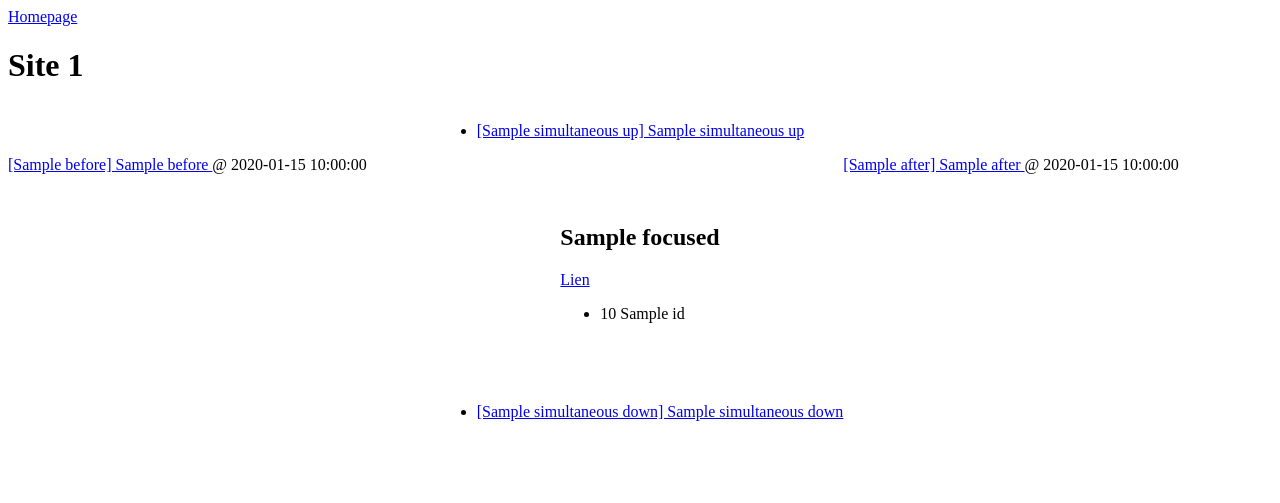
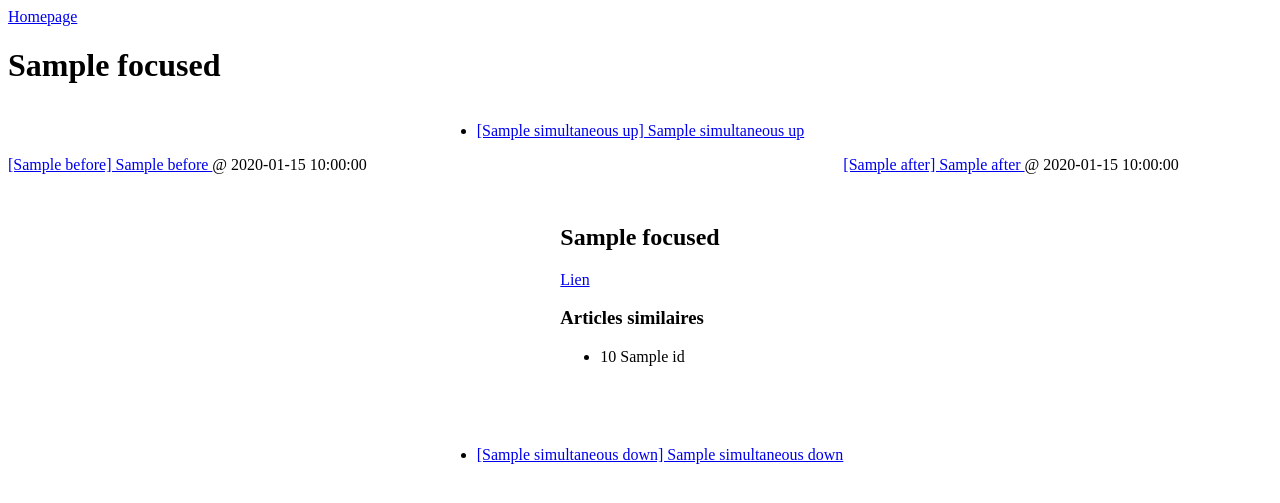
Before and after one commit to jherve/media_observer, a FastAPI app: template templates/site_main_article_detail.html in a window 1280 px wide. Shown: the top 503 px of the page. Run offline with FastAPI, Linux system fonts and the light colour scheme; the template is opened without the code that fills it: most values are stand-ins (such as "Sample title", 1, 10 or a date in 2020); parts of the project's set-up code (start-up, migrations or seed data) failed here and were passed over.

Commit message:
Slight tweaks to UI

```diff
--- a/templates/site_main_article_detail.html
+++ b/templates/site_main_article_detail.html
@@ -5,7 +5,7 @@
 </head>
 <body>
     <a href="{{ url_for('index') }}">Homepage</a>
-    <h1>Site {{ site_id }}</h1>
+    <h1>{{ focused["site_name"] }}</h1>
 
     {% macro article(a) -%}
         <a href="{{ url_for('site_main_article_snapshot', id=a['site_id'], snapshot_id=a['featured_article_snapshot_id']) }}">
@@ -24,6 +24,7 @@
         <div class="focused">
             <h2>{{ focused["title"] }}</h2>
             <p><a href="{{ focused['url_article'] }}">Lien</a></p>
+            <h3>Articles similaires</h3>
             <ul>
                 {% for s in similar %}
                     <li>{{ s[1] | round(3) }}
```
